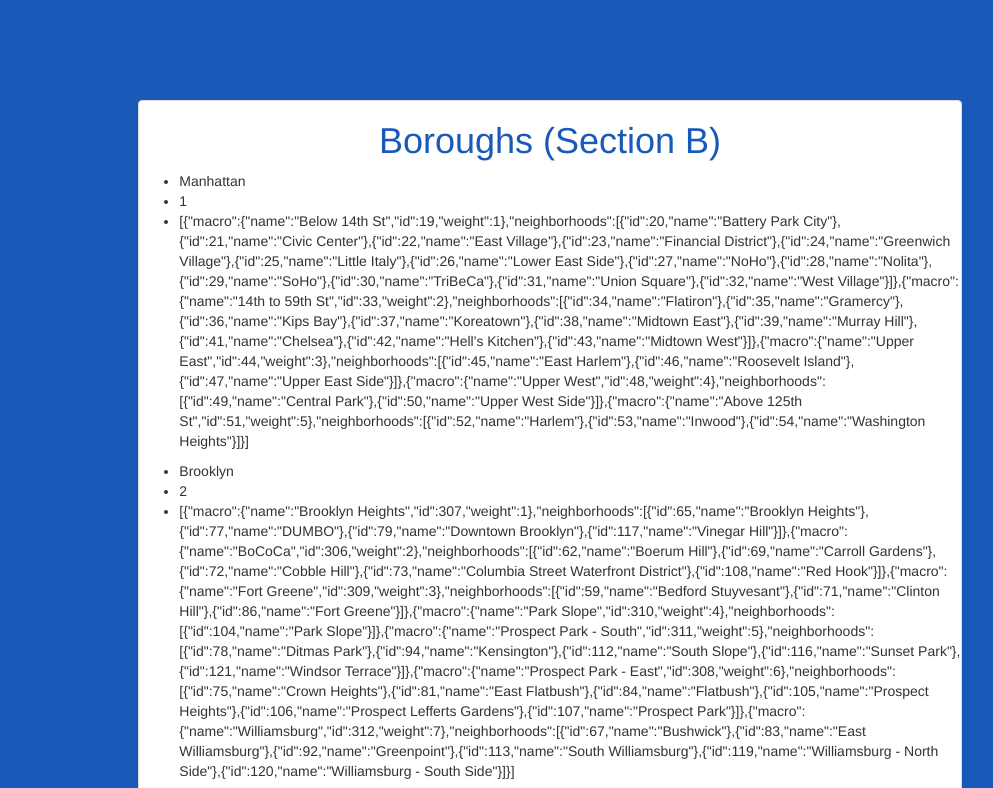
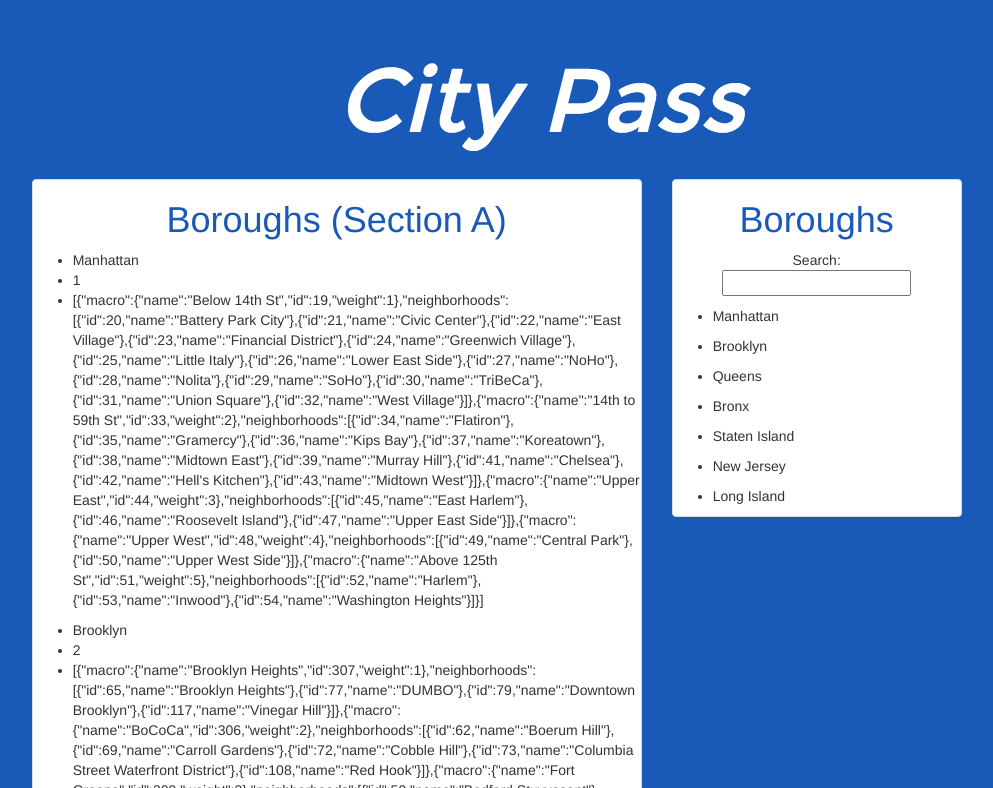
Before and after one commit to adgreen93/kpassproj, a website: page public/index.html in a window 1280 px wide. Shown: the top 788 px of the page, without its empty margins (90-1083 px from the left). Drawn offline with nearby package versions, Linux system fonts and the light colour scheme.

Commit message:
added a logo, search functions

```diff
--- a/public/index.html
+++ b/public/index.html
@@ -21,24 +21,46 @@
 
 
 <div class="container-fluid" ng-controller="mapController2">
-	<div style="height:100px;"></div>
+	<div style="height:50px;"></div>
+
+	<div style="text-align:center">
+			<img src="/img/city_pass.png">
+			<br>
+			<br>
+		</div>
+
 	<div class="row">
-		<div class="col-md-8 col-md-offset-2">
+
+		<div class="col-md-6 col-md-offset-1">
 	<div class="panel panel-default">
-	<h1 style="color:#1959b7; text-align:center;"> Boroughs (Section B) </h1>
-<ul ng-repeat="location in locations">
+
+	<h1 style="color:#1959b7; text-align:center;"> Boroughs (Section A) </h1>
+<ul ng-repeat="location in locations | filter:mapController2.query">
 	<li> {{location.borough.name}} </li>
 		<li>{{location.borough.weight}} </li>
 	<li ng-click="clickAlert()"> {{location.mappings}} </li>
 		</ul>
-<hr>
+
 
 <ul ng-repeat="location in locations">
 	<li ng-repeat="map2 in location.macro"> {{map2}} </li>
 
 		</ul>
+
 	</div>
+
+
 </div>
+<div class="col-md-3">
+		<div class="panel panel-default">
+			<h1 style="color:#1959b7; text-align:center;"> Boroughs </h1>
+			 <p style="text-align:center;">Search: <br><input ng-model="mapController2.query" /></p>
+			<ul ng-repeat="location in locations">
+	<li> {{location.borough.name}} </li>
+
+		</ul>
+		</div>
+	</div>
 </div>
 </div>
 
```
Also changed, not shown: public/img/city_pass.png (added).
